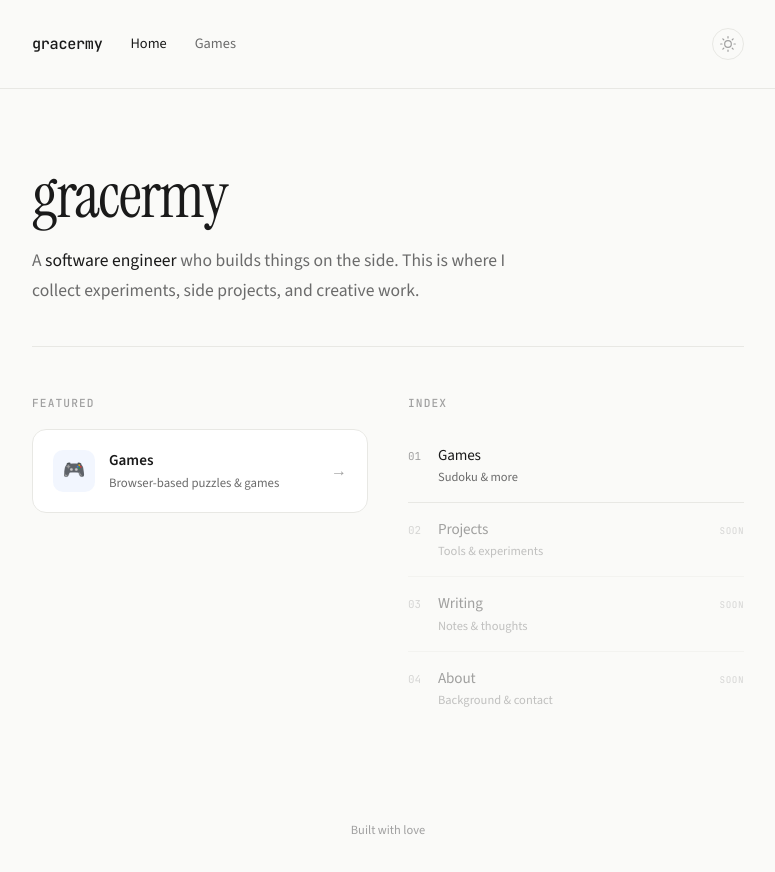
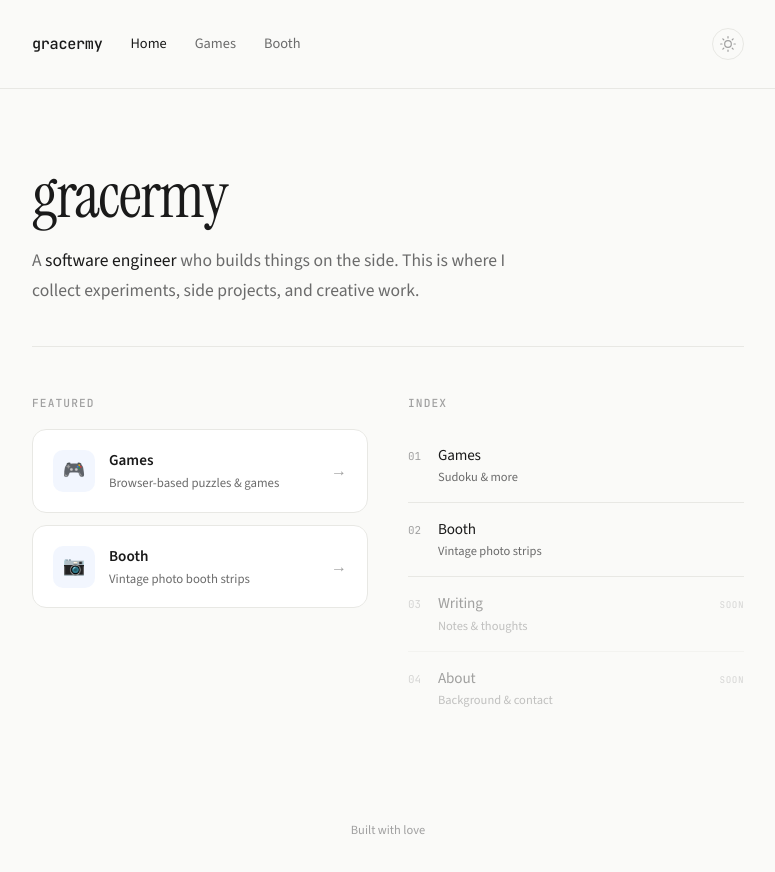
Before and after one commit to gracermy/gracermy.github.io, a plain HTML site: page index.html in a window 1280 px wide. Shown: the whole page, without its empty margins (252-1027 px from the left). Drawn offline with nearby package versions, Linux system fonts and the light colour scheme.

Commit message:
Update index.html
Add "Booth" section in main page

```diff
--- a/index.html
+++ b/index.html
@@ -225,6 +225,7 @@
       <div class="nav-links">
         <a href="/" class="active">Home</a>
         <a href="/games/">Games</a>
+        <a href="/booth/">Booth</a>
       </div>
     </div>
     <button class="theme-toggle" onclick="toggleTheme()" title="Toggle theme" aria-label="Toggle dark/light mode">
@@ -268,16 +269,14 @@
               </div>
               <span class="card-arrow">→</span>
             </a>
-            <!--
-            <a href="/projects/" class="card">
-              <div class="card-icon">🛠</div>
+            <a href="/booth/" class="card">
+              <div class="card-icon">📷</div>
               <div class="card-info">
-                <h3>Projects</h3>
-                <p>Tools & open source work</p>
+                <h3>Booth</h3>
+                <p>Vintage photo booth strips</p>
               </div>
               <span class="card-arrow">→</span>
             </a>
-            -->
           </div>
         </div>
 
@@ -293,14 +292,14 @@
               </div>
               <span class="index-arrow">→</span>
             </a>
-            <div class="index-item coming">
+            <a href="/booth/" class="index-item">
               <span class="index-num">02</span>
               <div class="index-text">
-                <span class="index-label">Projects</span>
-                <span class="index-desc">Tools & experiments</span>
+                <span class="index-label">Booth</span>
+                <span class="index-desc">Vintage photo strips</span>
               </div>
-              <span class="coming-tag">Soon</span>
-            </div>
+              <span class="index-arrow">→</span>
+            </a>
             <div class="index-item coming">
               <span class="index-num">03</span>
               <div class="index-text">
```
